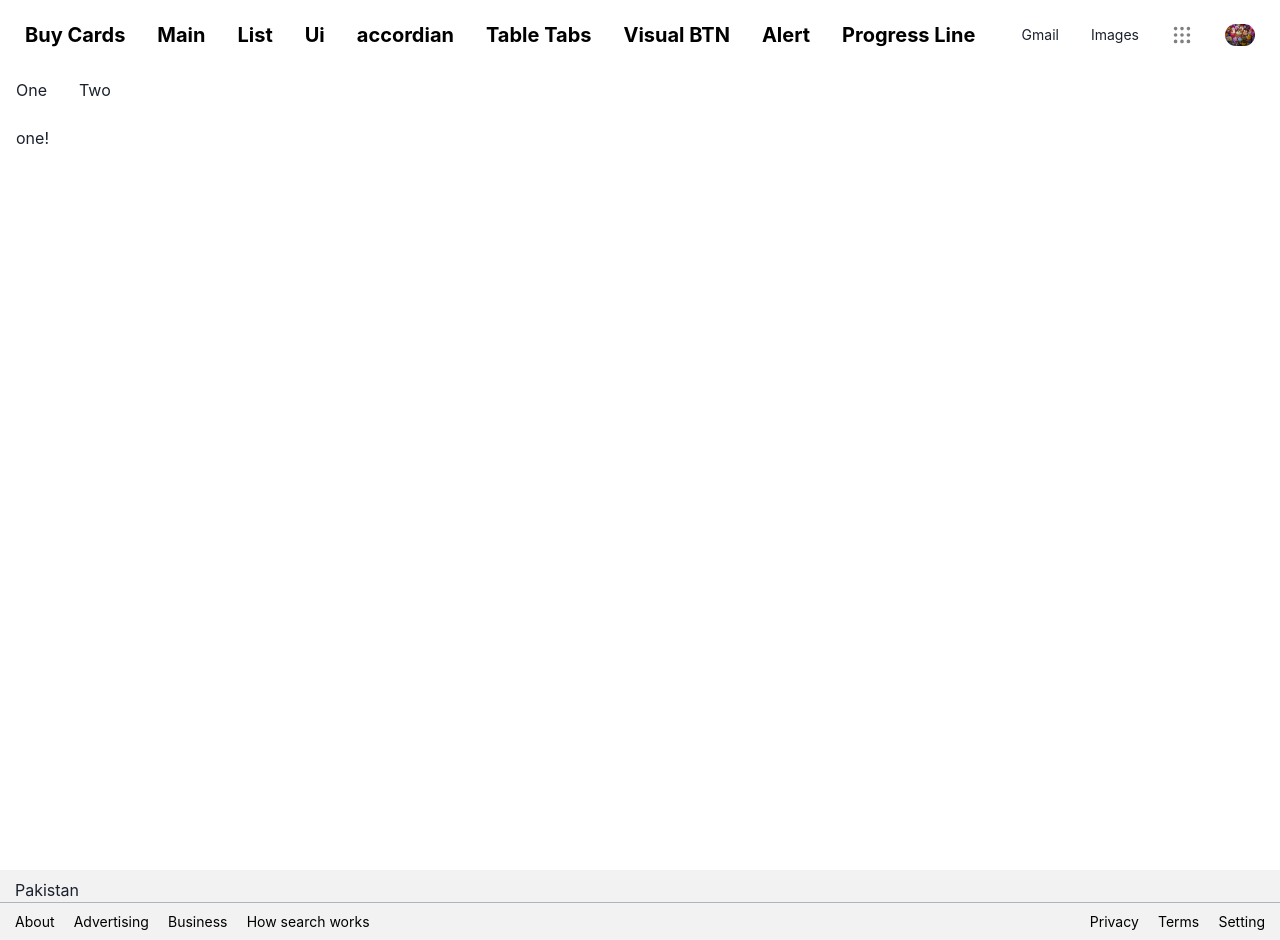
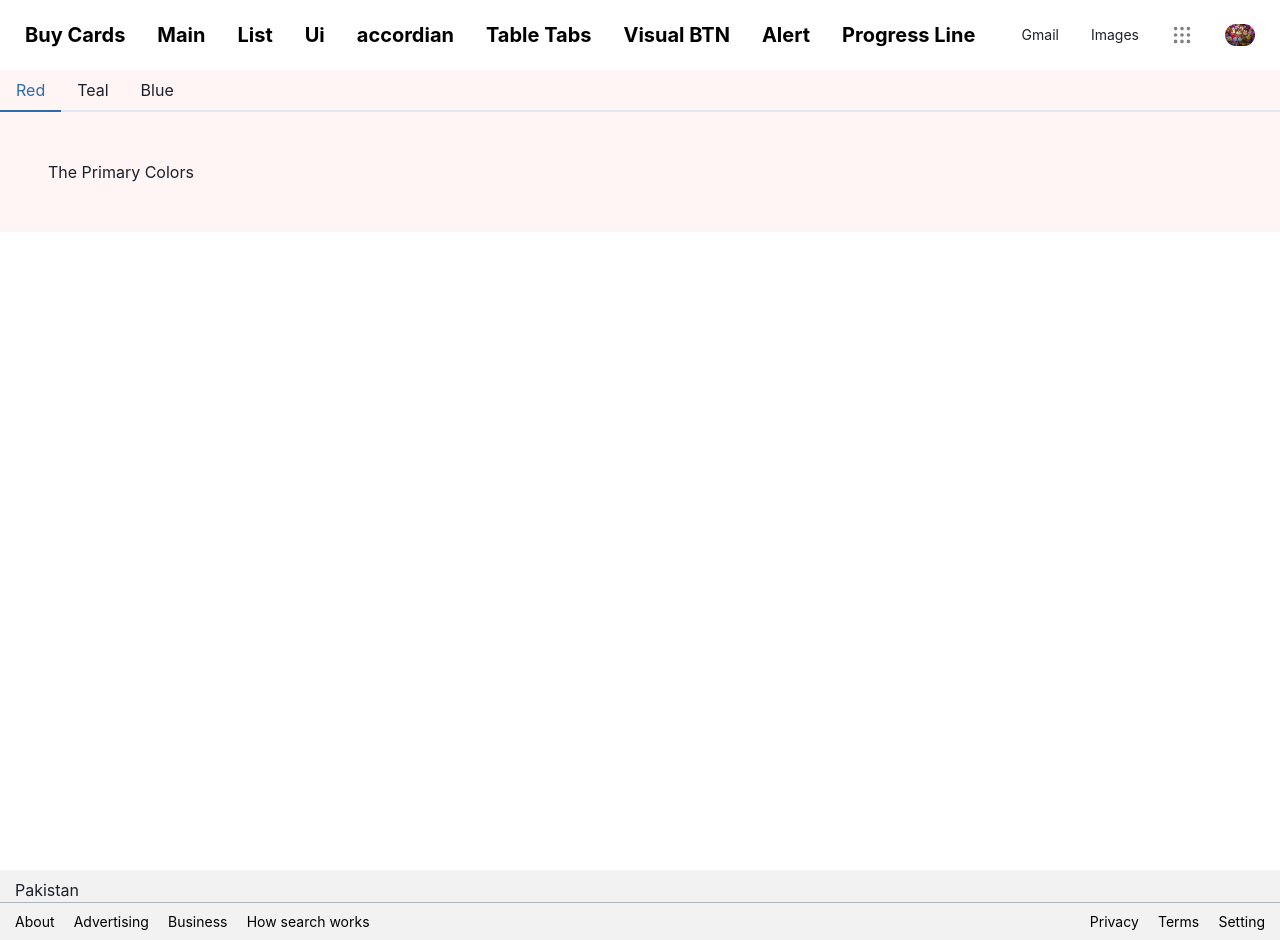
Before and after one commit to AliyanAkmal/Card-Green-Switch-ToDo-Task, a React (Create React App) app: page /tabs in a window 1280 px wide. Built offline with nearby package versions, Linux system fonts and the light colour scheme.

Commit message:
added component

```diff
--- a/src/components/alert/Alerts.jsx
+++ b/src/components/alert/Alerts.jsx
@@ -20,11 +20,13 @@ const AlertsComp = () => {
         <AlertDescription>This is an Alert Component</AlertDescription>
       </Alert>
       <br />
+
       {!circle ? (
+        <div style={{ textAlign: "center" }}>
           <CircularProgress
             value={99}
             color="#2F855A"
-          size="40px"
+            size="60px"
             isIndeterminate
             p="10px"
           >
@@ -32,6 +34,7 @@ const AlertsComp = () => {
               99%
             </CircularProgressLabel>
           </CircularProgress>
+        </div>
       ) : (
         <Alert
           status="success"
--- a/src/components/cardBuy/index.jsx
+++ b/src/components/cardBuy/index.jsx
@@ -21,7 +21,12 @@ export default function BuyCard() {
     }, 3000);
   });
   return (
-    <Skeleton isLoaded={loading}>
+    <Skeleton
+      isLoaded={loading}
+      width="20vw"
+      color="#C1C1C1"
+      borderRadius="5px"
+    >
       <Card maxW="sm">
         <CardBody>
           <Image
--- a/src/components/tabs/Tabs.jsx
+++ b/src/components/tabs/Tabs.jsx
@@ -5,24 +5,29 @@ import {
   TabList,
   TabPanel,
   TabPanels,
+  useColorModeValue,
 } from "@chakra-ui/react";
-import React from "react";
+import React, { useState } from "react";
 
 const TabsCom = () => {
+  const colors = useColorModeValue(
+    ["red.50", "teal.50", "blue.50"],
+    ["red.900", "teal.900", "blue.900"]
+  );
+  const [tabIndex, setTabIndex] = useState(0);
+  const bg = colors[tabIndex];
   return (
     <>
-      <Tabs size="md" variant="">
+      <Tabs onChange={(index) => setTabIndex(index)} bg={bg}>
         <TabList>
-          <Tab>One</Tab>
-          <Tab>Two</Tab>
+          <Tab>Red</Tab>
+          <Tab>Teal</Tab>
+          <Tab>Blue</Tab>
         </TabList>
-        <TabPanels>
-          <TabPanel>
-            <p>one!</p>
-          </TabPanel>
-          <TabPanel>
-            <p>two!</p>
-          </TabPanel>
+        <TabPanels p="2rem">
+          <TabPanel>The Primary Colors</TabPanel>
+          <TabPanel>Are 1, 2, 3</TabPanel>
+          <TabPanel>Red, yellow and blue.</TabPanel>
         </TabPanels>
       </Tabs>
     </>
```
Lines whose indentation alone changed are shown as unchanged.
